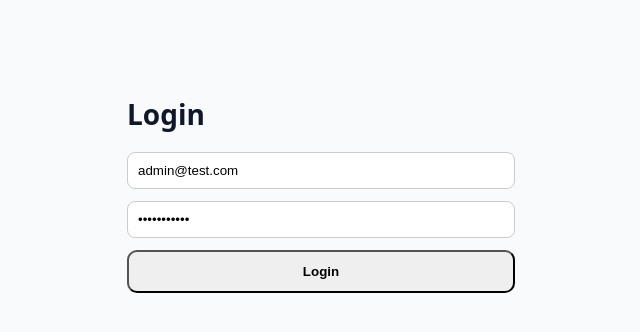
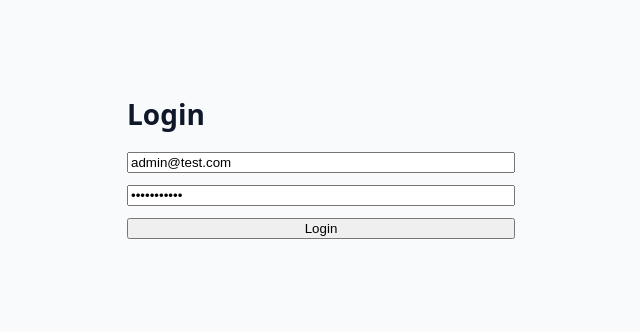
Before and after one commit to 0nlyNET/real-estate-automation-platform-, a Next.js app in the folder frontend/: page /login in a window 1280 px wide. Shown: the top 332 px of the page, without its empty margins (319-959 px from the left). Built offline with nearby package versions, Linux system fonts and the light colour scheme; no server answers.

Commit message:
Fix api client placement and restore login page

```diff
--- a/frontend/src/lib/api.ts
+++ b/frontend/src/lib/api.ts
@@ -1,8 +1,14 @@
 import axios from "axios";
 import { getToken, logout } from "./auth";
 
+const PROD_BACKEND =
+  "https://real-estate-automation-platform-production.up.railway.app";
+
 const baseURL =
-  process.env.NEXT_PUBLIC_API_BASE_URL || "http://localhost:4000";
+  process.env.NEXT_PUBLIC_API_BASE_URL ||
+  (process.env.NODE_ENV === "production"
+    ? PROD_BACKEND
+    : "http://localhost:4000");
 
 export const api = axios.create({ baseURL });
 
--- a/frontend/src/pages/login.tsx
+++ b/frontend/src/pages/login.tsx
@@ -46,7 +46,6 @@ export default function LoginPage() {
           placeholder="Email"
           autoComplete="email"
           required
-          style={{ padding: 10, borderRadius: 8, border: "1px solid #ccc" }}
         />
 
         <input
@@ -56,16 +55,11 @@ export default function LoginPage() {
           placeholder="Password"
           autoComplete="current-password"
           required
-          style={{ padding: 10, borderRadius: 8, border: "1px solid #ccc" }}
         />
 
         {error && <div style={{ color: "red" }}>{error}</div>}
 
-        <button
-          type="submit"
-          disabled={loading}
-          style={{ padding: 12, borderRadius: 10, fontWeight: 700 }}
-        >
+        <button type="submit" disabled={loading}>
           {loading ? "Signing in..." : "Login"}
         </button>
       </form>
```
